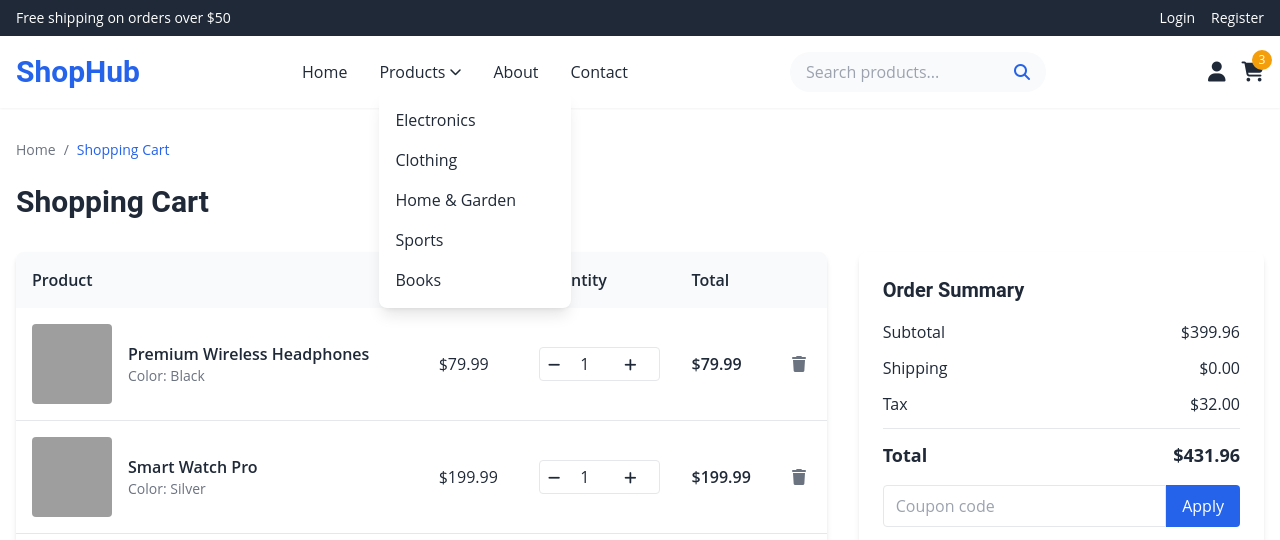
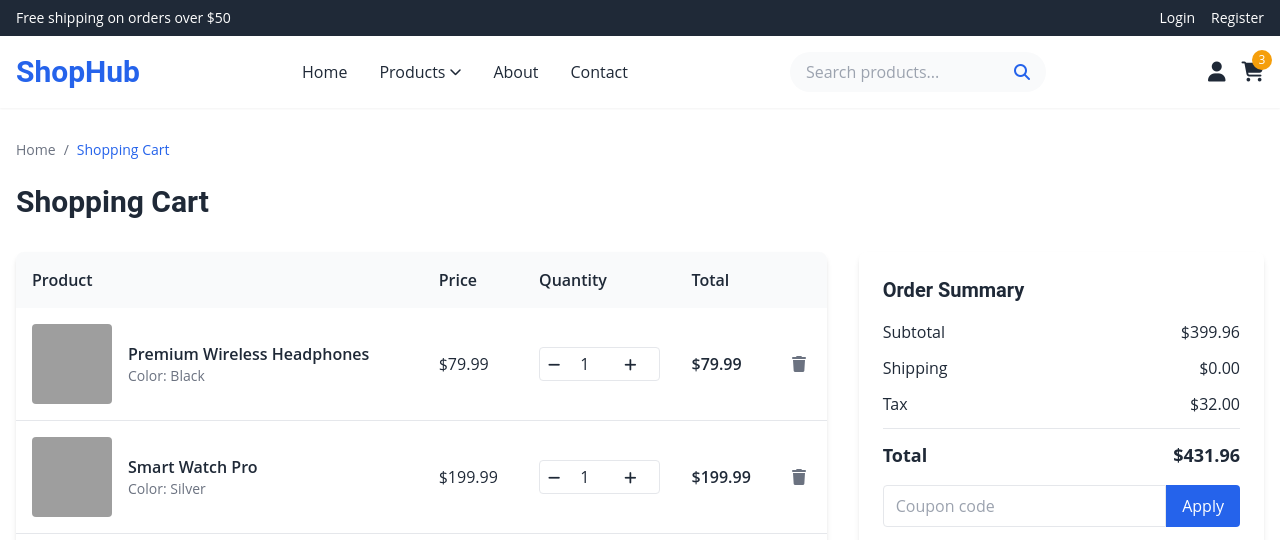
Before and after one commit to amishra211/shophub, a plain HTML site: page cart.html in a window 1280 px wide. Shown: the top 540 px of the page. Drawn offline with nearby package versions, Linux system fonts and the light colour scheme; grey boxes are pictures that could not be loaded.

Commit message:
Update cart.html

```diff
--- a/cart.html
+++ b/cart.html
@@ -83,13 +83,7 @@
                         <a href="products.html" class="font-medium hover:text-primary transition flex items-center gap-1">
                             Products <i class="fas fa-chevron-down text-xs"></i>
                         </a>
-                        <div class="dropdown-content absolute top-full left-0 mt-2 w-48 bg-white rounded-lg shadow-lg py-2">
-                            <a href="#" class="block px-4 py-2 hover:bg-light transition">Electronics</a>
-                            <a href="#" class="block px-4 py-2 hover:bg-light transition">Clothing</a>
-                            <a href="#" class="block px-4 py-2 hover:bg-light transition">Home & Garden</a>
-                            <a href="#" class="block px-4 py-2 hover:bg-light transition">Sports</a>
-                            <a href="#" class="block px-4 py-2 hover:bg-light transition">Books</a>
-                        </div>
+
                     </div>
                     <a href="about.html" class="font-medium hover:text-primary transition">About</a>
                     <a href="contact.html" class="font-medium hover:text-primary transition">Contact</a>
```
